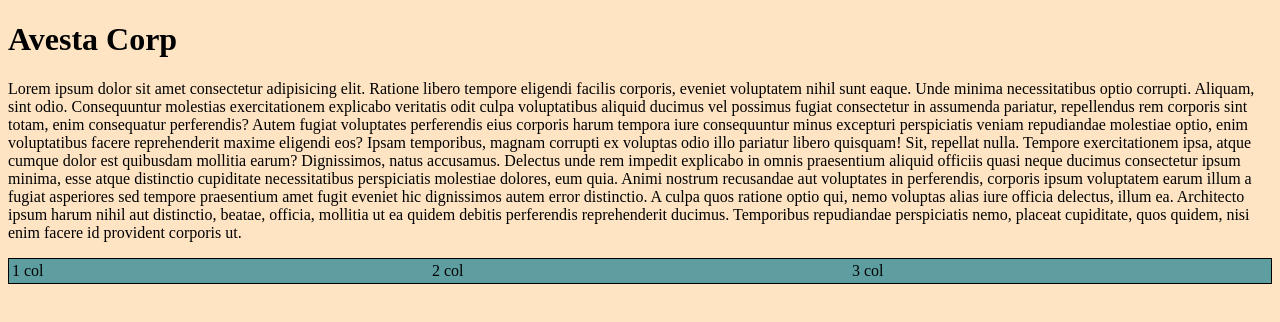
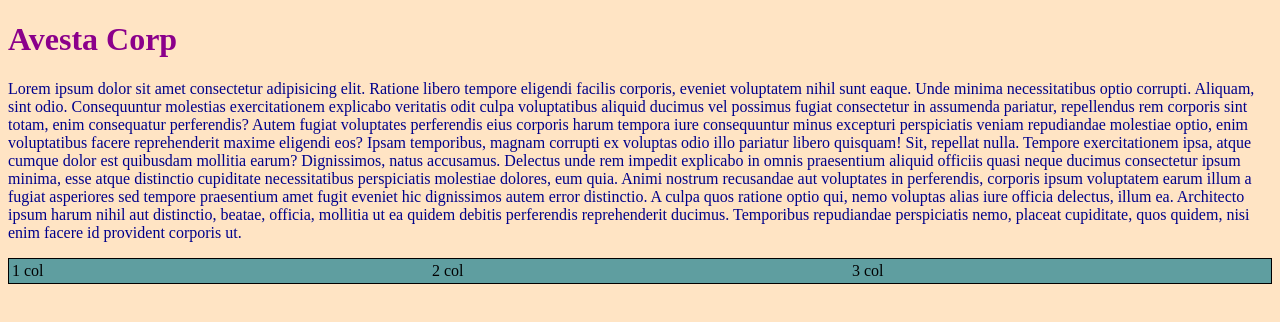
Before and after one commit to Doodnikoff/avesta, a plain HTML site: page index.html in a window 1280 px wide. Drawn offline with Linux system fonts and the light colour scheme.

Commit message:
text color

```diff
--- a/index.html
+++ b/index.html
@@ -6,6 +6,7 @@
     <meta name="viewport" content="width=device-width, initial-scale=1.0">
 
     <link rel="stylesheet" href="style.css">
+    <link rel="stylesheet" href="site.css">
     <title>Document</title>
 </head>
 
--- /dev/null
+++ b/site.css
@@ -0,0 +1,8 @@
+p {
+    color: darkblue;
+
+}
+
+h1 {
+    color: darkmagenta;
+}
```
